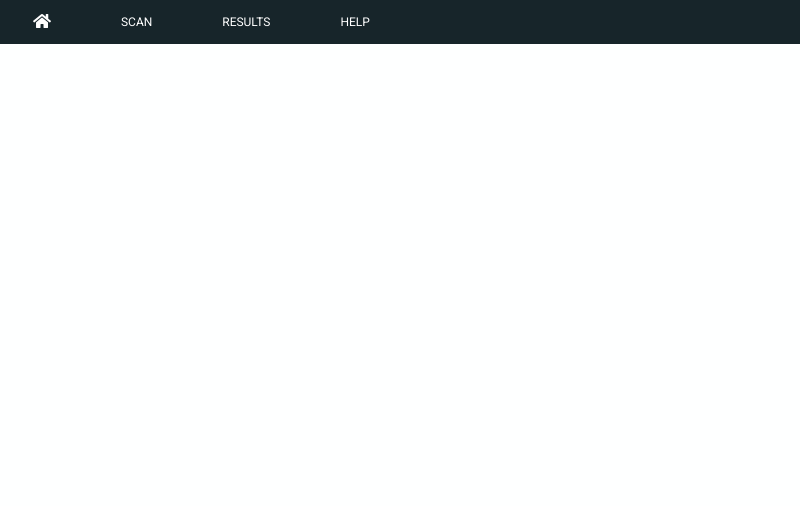
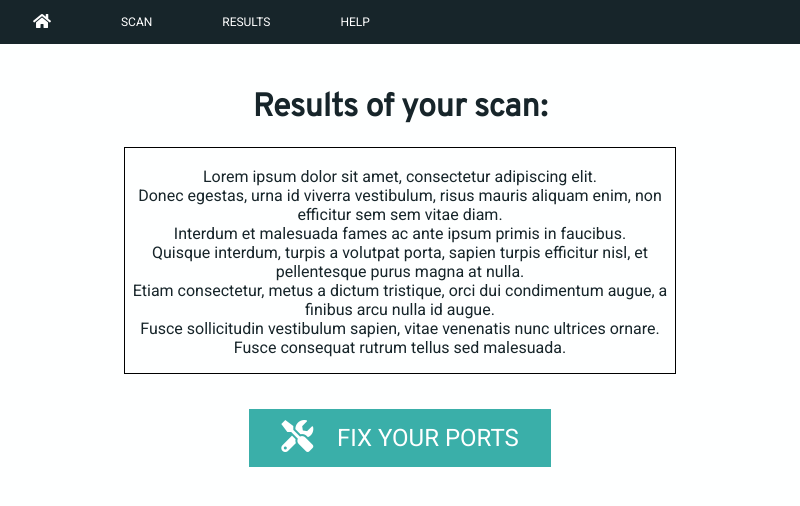
Before and after one commit to sharpnachos/SafePort, an Electron app: page src/html/results.html in a window 800 px wide. Drawn offline with Linux system fonts and the light colour scheme.

Commit message:
built results page

```diff
--- a/assets/css/style.css
+++ b/assets/css/style.css
@@ -143,6 +143,16 @@ main {
 }
 
 
+/* RESULTS PAGE STYLES */
+.results {
+    border: black solid 1px;
+    display: inline-block;
+    width: 550px;
+    height: 225px;
+    margin-bottom: 20px;
+}
+
+
 /* HELP PAGE STYLES */
 .port-button-container {
     margin-top: 50px;
--- a/src/html/results.html
+++ b/src/html/results.html
@@ -18,6 +18,22 @@
             </nav>
         </div>
     </header>
+    <main>
+      <h1>Results of your scan:</h1>
+      <br/>
+      <div class="results">
+        <p><br/>Lorem ipsum dolor sit amet, consectetur adipiscing elit.<br/>
+          Donec egestas, urna id viverra vestibulum, risus mauris aliquam enim, non efficitur sem sem vitae diam.<br/>
+          Interdum et malesuada fames ac ante ipsum primis in faucibus.<br/>
+          Quisque interdum, turpis a volutpat porta, sapien turpis efficitur nisl, et pellentesque purus magna at nulla.<br/>
+          Etiam consectetur, metus a dictum tristique, orci dui condimentum augue, a finibus arcu nulla id augue.<br/>
+          Fusce sollicitudin vestibulum sapien, vitae venenatis nunc ultrices ornare.<br/>
+          Fusce consequat rutrum tellus sed malesuada.</p>
+      </div>
+      <a href="help.html" class="button">
+        <p class="big-text"><i class="fas fa-tools fa-lg"></i>&nbsp;&nbsp;&nbsp;&nbsp;FIX YOUR PORTS</p>
+      </a>
+    </main>
 
     <script src="../js/results.js"></script>
   </body>
```
Also changed, not shown: src/html/index.html (+1 -1 lines).
